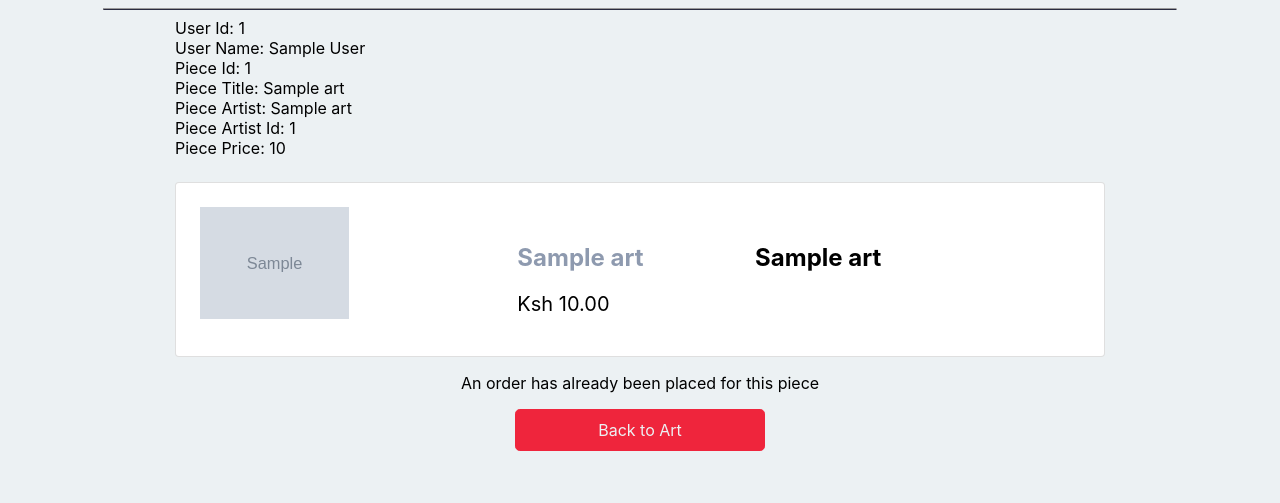
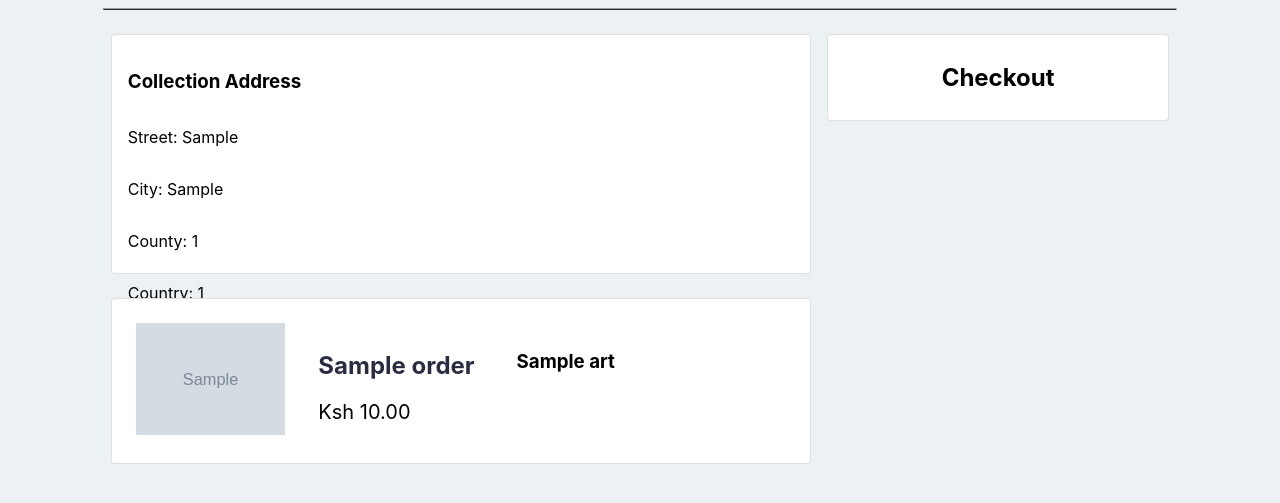
Before and after one commit to BMWire/mnylsa, a PHP site: page /orders.php?id=1 in a window 1280 px wide. Shown: the part 112-615 px from the top of the page. Run offline with PHP 8.4, Linux system fonts and the light colour scheme; the visitor is signed in with stand-in values (Sample User, id 1); tables that the repository leaves empty or names only in its code hold one stand-in row (values such as "Sample post"); grey boxes marked "Sample" are stand-in pictures.

Commit message:
chore: start orders logic

```diff
--- a/cart.php
+++ b/cart.php
@@ -116,7 +116,7 @@ $piece = $result->fetch_assoc();
                         echo "<p class='text-danger'>An order has already been placed for this piece</p>";
 
                         // Take the user back to the art page or to their orders page
-                        echo "<a href='home.php' class='btn btn-lg btn-imperial' target='_blank'>Back to Art</a>";
+                        echo "<a href='home.php' class='btn btn-lg btn-imperial'>Back to Art</a>";
                     } else {
                         echo "<button type='submit' class='btn btn-lg btn-imperial'>Create Order</button>";
                     }
--- a/orders.php
+++ b/orders.php
@@ -17,14 +17,21 @@ if (isset($_SESSION['user_id'])) {
     header('Location: home.php');
 }
 ?>
-<!-- Fetch the details for the piece whose id is in the URL -->
+<!-- Fetch the details for the art_order for the user whose id is in the URL
 <?php
-$fetch_art_session = "SELECT * FROM art WHERE id = {$_GET['id']}";
+$fetch_art_session = "SELECT * FROM art_orders WHERE user_id = {$_GET['id']}";
 
 $result = $mysqli->query($fetch_art_session);
 
-$piece = $result->fetch_assoc();
+$art_order = $result->fetch_assoc();
 
+
+// fetch the additional details for the art piece that is in the order
+$fetch_art_piece = "SELECT * FROM art WHERE id = {$art_order['piece_id']}";
+
+$piece_result = $mysqli->query($fetch_art_piece);
+
+$art = $piece_result->fetch_assoc();
 ?>
 
 <!-- Fetch the order id from the art_orders table-->
@@ -53,79 +60,72 @@ $piece = $result->fetch_assoc();
 
     <!-- Start of main -->
     <main>
-        <div class='container'>
-            <span>User Id: <?= $user['id'] ?></span>
+        <div class='container-cart'>
+            <div class='row mt-6'>
+                <div class='col-lg-8 col-md-8 col-sm-12'>
+                    <!-- <span>User Id: <?= $user['id'] ?></span>
                     <br />
                     <span>User Name: <?= $user['name'] ?></span>
                     <br />
-            <span>Piece Id: <?= $piece['id'] ?></span>
+                    <span>Piece Id: <?= $art_order['piece_id'] ?></span>
                     <br />
-            <span>Piece Title: <?= $piece['title'] ?></span>
+                    <span>Piece Title: <?= $art_order['piece_title'] ?></span>
                     <br />
-            <span>Piece Artist: <?= $piece['artist_name'] ?></span>
+                    <span>Piece Artist: <?= $art['artist_name'] ?></span>
                     <br />
-            <span>Piece Artist Id: <?= $piece['artist_id'] ?></span>
+                    <span>Piece Artist Id: <?= $art['artist_id'] ?></span>
                     <br />
-            <span>Piece Price: <?= $piece['price'] ?></span>
+                    <span>Piece Price: <?= $art_order['piece_price'] ?></span> -->
+
+                    <div class='col-lg-12 col-md-8 px-2'>
+                        <!-- Shipping address -->
+                        <div class='row'>
+                            <div class='card card-short col-lg-12 col-md-12 p-3'>
+                                <h3>Collection Address</h3>
+                                <p>Street: <?= $art_order['street'] ?></p>
+                                <p>City: <?= $art_order['city'] ?></p>
+                                <p>County: <?= $art_order['county'] ?></p>
+                                <p>Country: <?= $art_order['country'] ?></p>
+                            </div>
+                        </div>
 
                         <div class='card card-short mt-6'>
                             <div class='row'>
-                    <!-- Render the image for the piece -->
-                    <div class='col-lg-4 col-md-8 col-sm-12'>
-                        <img src='<?= $piece['img_path'] ?>' style='max-height: 20vh !important;' alt='<?= $piece['title'] ?>' class='p-4'>
+                                <!-- Render the image for the order -->
+                                <div class='col-lg-3 col-md-8 col-sm-12'>
+                                    <img src='<?= $art['img_path'] ?>' style='max-height: 20vh !important;' alt='<?= $art['title'] ?>' class='p-4'>
                                 </div>
 
                                 <!-- Render the details for the piece -->
-                    <div class='col-lg-8 col-md-4 col-sm-12 ps-3 py-4'>
+                                <div class='col-lg-9 col-md-4 col-sm-12 ps-3 py-3'>
                                     <div class='card-body'>
                                         <div class='row'>
                                             <div class='col-5 col-md-5 col-sm-12'>
-                                    <h2 class='manatee'><?= $piece['title'] ?></h2>
+                                                <h2 class='space-cadet'><?= $art_order['piece_title'] ?></h2>
                                             </div>
                                             <div class='col-lg-6 col-md-6 col-sm-12'>
-                                    <h2 class=''><?= $piece['artist_name'] ?></h2>
+                                                <h3 class=''><?= $art['artist_name'] ?></h3>
                                             </div>
                                         </div>
                                         <span class='card-text fs-5'>
-                                Ksh <?= number_format($piece['price'], 2) ?></span>
+                                            Ksh <?= number_format($art_order['piece_price'], 2) ?></span>
                                     </div>
-
+                                </div>
+                            </div>
                         </div>
                     </div>
                 </div>
 
-            <center class='mt-4'>
 
-                <form action='process-create-art-order.php' method='POST'>
-                    <input type='hidden' name='user_id' value='<?= $user['id'] ?>'>
-                    <input type='hidden' name='user_name' value='<?= $user['name'] ?>'>
-                    <input type='hidden' name='piece_id' value='<?= $piece['id'] ?>'>
-                    <input type='hidden' name='piece_title' value='<?= $piece['title'] ?>'>
-                    <input type='hidden' name='piece_artist' value='<?= $piece['artist_name'] ?>'>
-                    <input type='hidden' name='piece_artist_id' value='<?= $piece['artist_id'] ?>'>
-                    <input type='hidden' name='piece_price' value='<?= $piece['price'] ?>'>
-
-                    <!-- Check to see if the user has already submitted the order -->
-                    <?php
-                    $fetch_order_session = "SELECT * FROM art_orders
-                            WHERE piece_id = {$piece['id']}";
-
-                    $result = $mysqli->query($fetch_order_session);
-
-                    if ($result->num_rows > 0) {
-                        echo "<p class='text-danger'>An order has already been placed for this piece</p>";
-
-                        // Take the user back to the art page or to their orders page
-                        echo "<a href='home.php' class='btn btn-lg btn-imperial' target='_blank'>Back to Art</a>";
-                    } else {
-                        echo "<button type='submit' class='btn btn-lg btn-imperial'>Create Order</button>";
-                    }
-                    ?>
-
-                </form>
-
+                <div class='col-lg-4 col-md-4 col-sm-12 px-2'>
+                    <div class='card card-checkout p-2'>
+                        <center>
+                            <h2>Checkout</h2>
                         </center>
 
+                        <!-- Paypal Implementation -->
+                    </div>
+                </div>
             </div>
 
 
```
Lines whose indentation alone changed are shown as unchanged.
